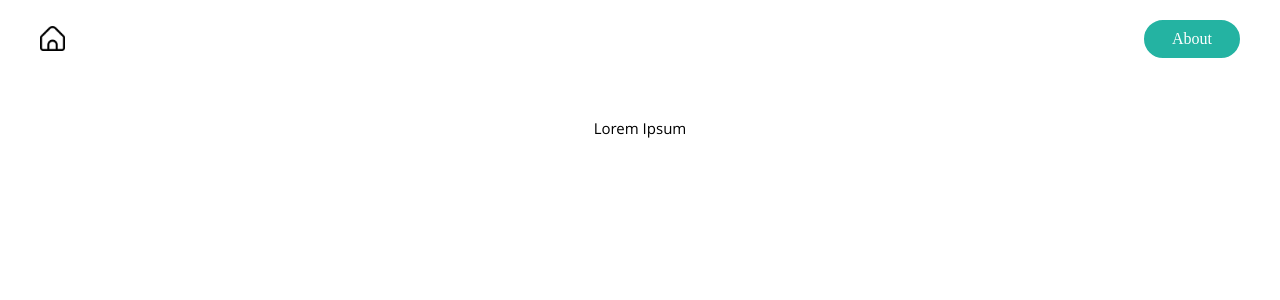
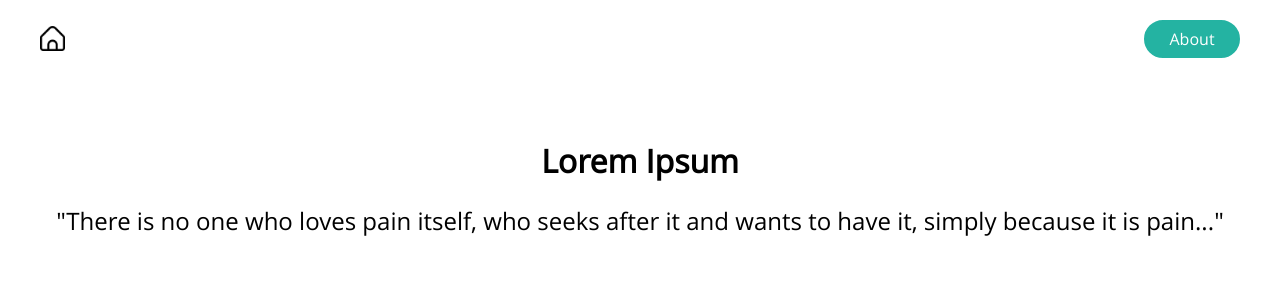
Before and after one commit to akshatarajashekar/portfolio, a Vue app: page /#/home in a window 1280 px wide. Shown: the top 300 px of the page. Built offline with nearby package versions, Linux system fonts and the light colour scheme.

Commit message:
made changes to font sizes in home page

```diff
--- a/src/module/Home.vue
+++ b/src/module/Home.vue
@@ -2,9 +2,12 @@
   <div :class="`${cssPrefix}`">
     <div  :class="`${cssPrefix}__body`">
       <div :class="`${cssPrefix}__body_container`">
-        <div :class="`${cssPrefix}__header`">
+        <h1 :class="`${cssPrefix}__header`">
           Lorem Ipsum
-        </div>
+        </h1>
+        <h2  :class="`${cssPrefix}__content`">
+          "There is no one who loves pain itself, who seeks after it and wants to have it, simply because it is pain..."
+        </h2>
       </div>
     </div>
   </div>
@@ -13,15 +16,22 @@
 .home {
   padding-top: 20px;
   &__body {
+
     padding: 20px 40px;
     &_container {
-      display: flex;
-      justify-content: center;
+      display: block;
     }
   }
   &__header {
-    font-size: 15px;
+     display: flex;
+    justify-content: center;
     font-family: "Open Sans";
+  }
+  &__content {
+    display: flex;
+    justify-content: center;
+    font-family: "Open Sans";
+    font-weight: 300;
   }
 }
 </style>
--- a/src/shared/button.vue
+++ b/src/shared/button.vue
@@ -18,6 +18,7 @@
   &__text_property {
     color: white;
     font-size: 16px;
+    font-family: "Open Sans";
   }
 }
 </style>
```
